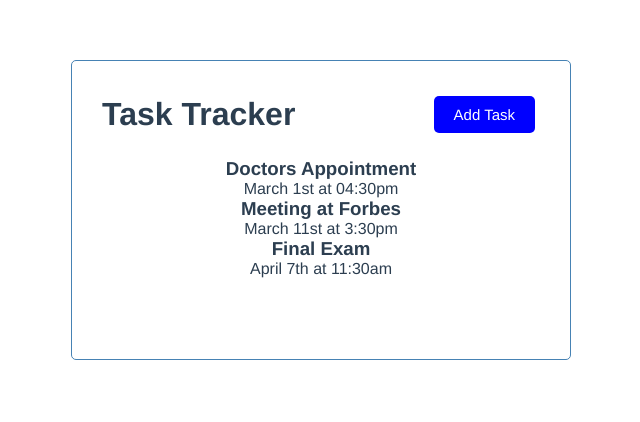
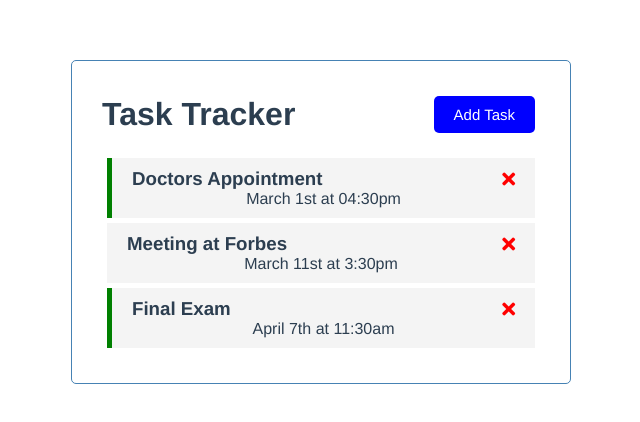
Before and after one commit to kphung29/vue_crash_course, a Vue app in the folder task_manager/: page / in a window 1280 px wide. Shown: the top 422 px of the page, without its empty margins (319-959 px from the left). Built offline with nearby package versions, Linux system fonts and the light colour scheme.

Commit message:
updated to toggle reminder

```diff
--- a/task_manager/public/index.html
+++ b/task_manager/public/index.html
@@ -5,6 +5,7 @@
     <meta http-equiv="X-UA-Compatible" content="IE=edge">
     <meta name="viewport" content="width=device-width,initial-scale=1.0">
     <link rel="stylesheet" href="style.css">
+    <link rel="stylesheet" href="https://cdnjs.cloudflare.com/ajax/libs/font-awesome/5.15.3/css/all.min.css">
     <title><%= htmlWebpackPlugin.options.title %></title>
   </head>
   <body>
--- a/task_manager/src/App.vue
+++ b/task_manager/src/App.vue
@@ -1,7 +1,7 @@
 <template>
   <div class="container">
   <Header title="Task Tracker"/>
-  <Tasks :tasks="tasks"/>
+  <Tasks @toggle-reminder="toggleReminder" @delete-task="deleteTask" :tasks="tasks"/>
   </div>
 </template>
 
@@ -21,6 +21,14 @@
       tasks: []
     }
   },
+  methods: {
+    deleteTask(id) {
+      this.tasks = this.tasks.filter((task => task.id !== id))
+    },
+    toggleReminder(id) {
+      this.tasks = this.tasks.map((task => task.id === id ? {... task, reminder: !task.reminder} : task))
+    }
+  },
   created() {
     this.tasks = [
       {
@@ -33,7 +41,7 @@
         id: 2,
         text: 'Meeting at Forbes',
         day: 'March 11st at 3:30pm',
-        reminder: true
+        reminder: false
       },
        {
         id: 3,
--- a/task_manager/src/components/Task.vue
+++ b/task_manager/src/components/Task.vue
@@ -1,6 +1,9 @@
 <template>
-  <div class="task">
-    <h3>{{task.text}}</h3>
+  <div @dblclick="$emit('toggle-reminder', task.id)" :class="[task.reminder ? 'reminder' : '', 'task']">
+    <h3>
+      {{task.text}}
+      <i @click="onDelete(task.id)" class="fas fa-times"></i>
+    </h3>
     <p>{{task.day}}</p>
   </div>
 </template>
@@ -10,6 +13,31 @@
   name: 'Task',
   props: {
     task: Object
+  },
+  methods: {
+    onDelete(id) {
+      this.$emit('delete-task', id)
+    }
   }
 }
 </script>
+
+<style scope>
+.fas {
+  color: red;
+}
+.task {
+  background: #f4f4f4;
+  margin: 5px;
+  padding: 10px 20px;
+  cursor: pointer;
+}
+.task.reminder {
+  border-left: 5px solid green;
+}
+.task h3 {
+  display: flex;
+  align-items: center;
+  justify-content: space-between;
+}
+</style>
--- a/task_manager/src/components/Tasks.vue
+++ b/task_manager/src/components/Tasks.vue
@@ -1,6 +1,6 @@
 <template>
   <div :key="task.id" v-for="task in tasks">
-    <Task :task="task" />
+    <Task @toggle-reminder="$emit('toggle-reminder', task.id)" @delete-task="$emit('delete-task', task.id)" :task="task" />
   </div>
 </template>
 
@@ -14,6 +14,7 @@
   },
   components: {
     Task
-  }
+  },
+  emits: ['delete-task', 'toggle-reminder']
 }
 </script>
```
